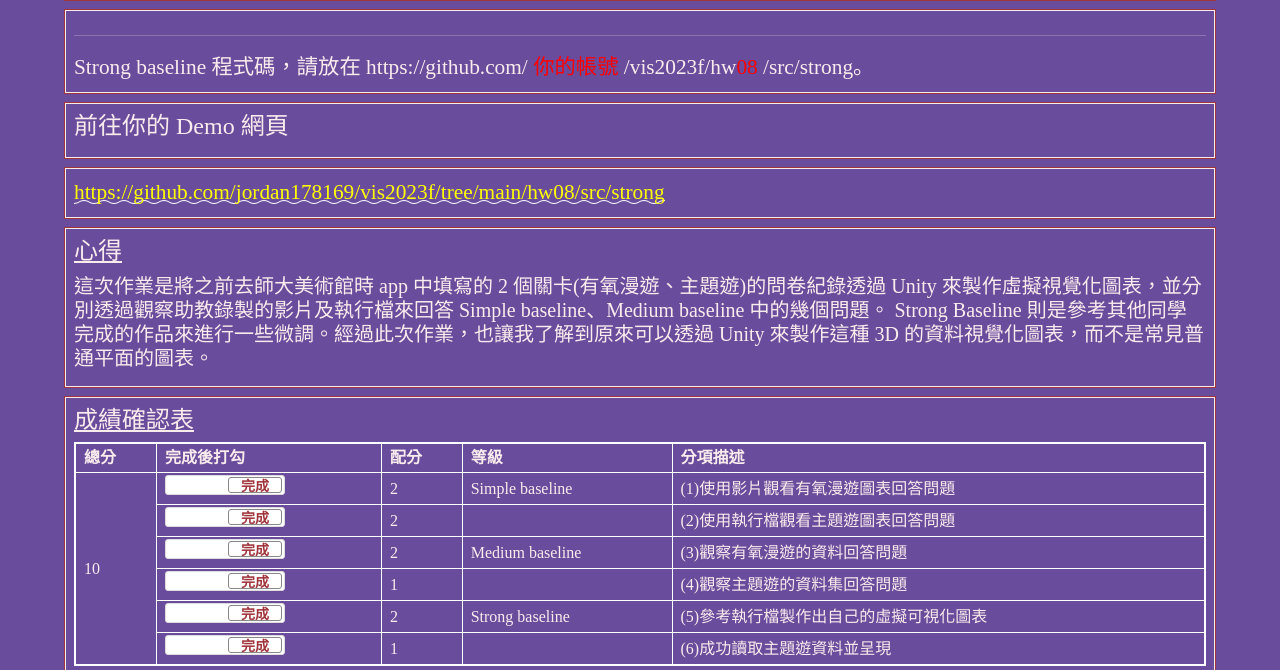
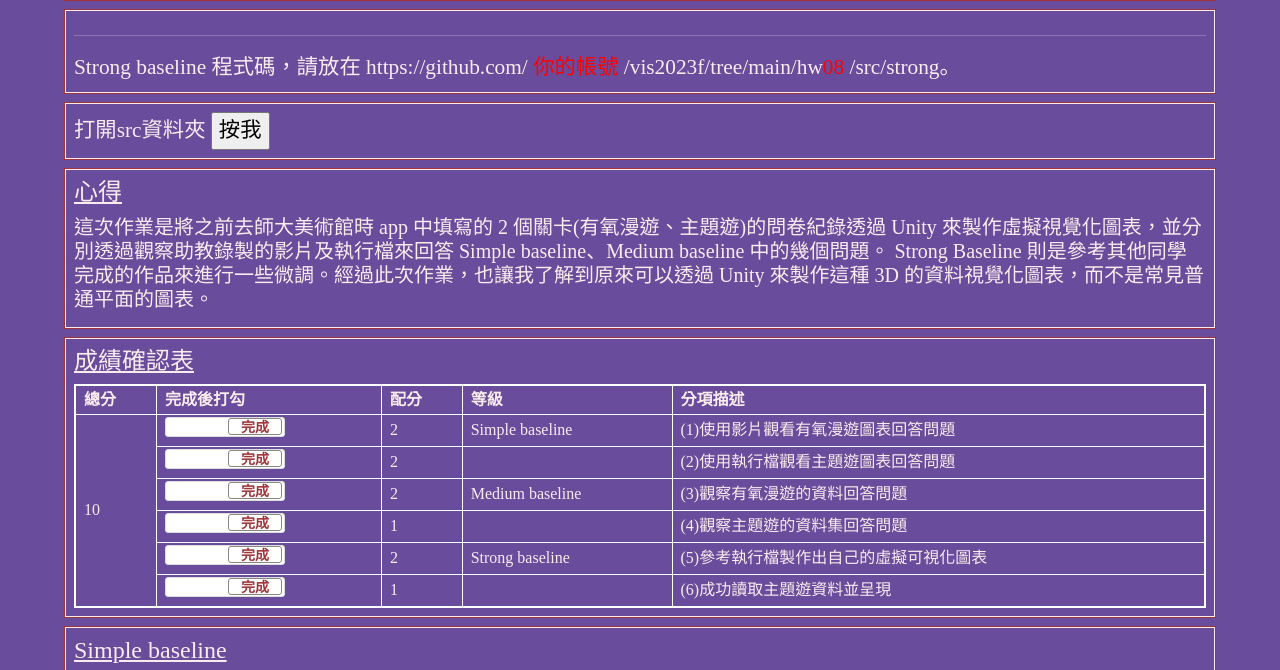
Before and after one commit to jordan178169/vis2023f, a plain HTML site: page hw08/index.html in a window 1280 px wide. Shown: the part 83-753 px from the top of the page. Drawn offline with nearby package versions, Linux system fonts and the light colour scheme.

Commit message:
Add files via upload

```diff
--- a/hw08/index.html
+++ b/hw08/index.html
@@ -215,7 +215,7 @@
       <hr />
       Strong baseline 程式碼，請放在 https://github.com/
       <span style="color: red">你的帳號</span>
-      /vis2023f/hw<span style="color: red">08</span>
+      /vis2023f/tree/main/hw<span style="color: red">08</span>
       /src/strong。
       <br />
     </div>
@@ -224,16 +224,11 @@
 
   <div class="row hw12">
     <div class="col-md-12 twenty">
-      <h4>前往你的 Demo 網頁</h4>
+      打開src資料夾
+      <input type="button" name="back" onclick="location.href='https://github.com/jordan178169/vis2023f/tree/main/hw08/src/strong'" value="按我">
     </div>
   </div>
 
-  <!-- ------------------------------------------------>
-  <div class="row hw12">
-    <div class="col-md-12 twenty">
-      <a href="https://github.com/jordan178169/vis2023f/tree/main/hw08/src/strong">https://github.com/jordan178169/vis2023f/tree/main/hw08/src/strong</a>
-      </div>
-  </div>
   <!-- ------------------------------------------------>
   <div class="row hw12">
     <div class="col-md-12 twenty">
```
